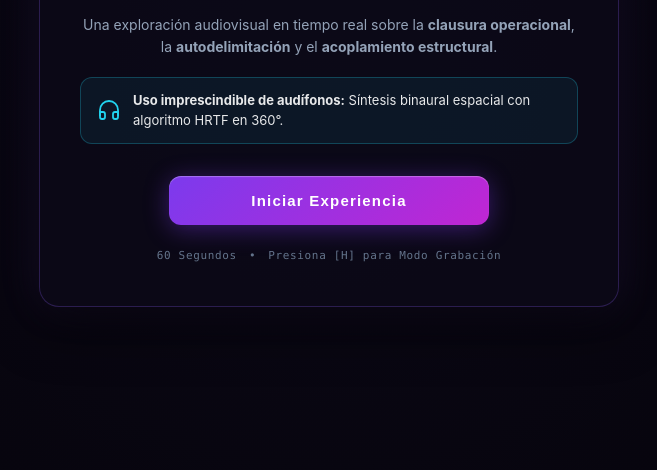
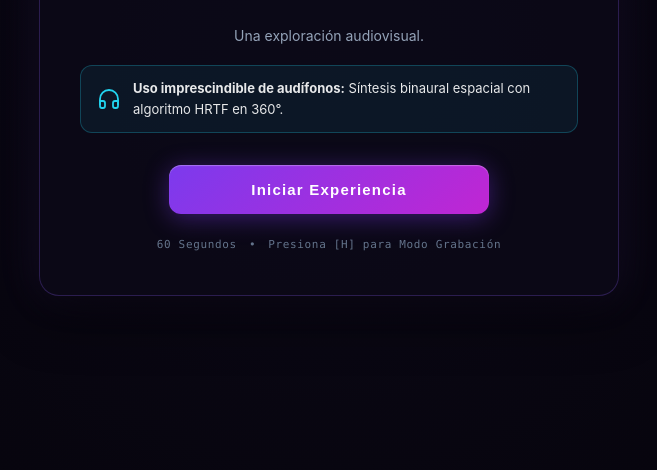
Before and after one commit to Mayorlen-Ortega/autopoiesis, a plain HTML site: page index.html in a window 1280 px wide. Shown: the part 330-800 px from the top of the page, without its empty margins (311-968 px from the left). Drawn offline with Linux system fonts and the light colour scheme.

```diff
--- a/index.html
+++ b/index.html
@@ -63,8 +63,7 @@
       <p class="modal-author">Humberto Maturana & Francisco Varela (1972)</p>
 
       <div class="modal-description">
-        <p>Una exploración audiovisual en tiempo real sobre la <strong>clausura operacional</strong>, la
-          <strong>autodelimitación</strong> y el <strong>acoplamiento estructural</strong>.
+        <p>Una exploración audiovisual.
         </p>
         <div class="headphone-notice">
           <svg class="headphone-icon" viewBox="0 0 24 24" fill="none" stroke="currentColor" stroke-width="1.8">
```
Also changed, not shown: 3 other files.
